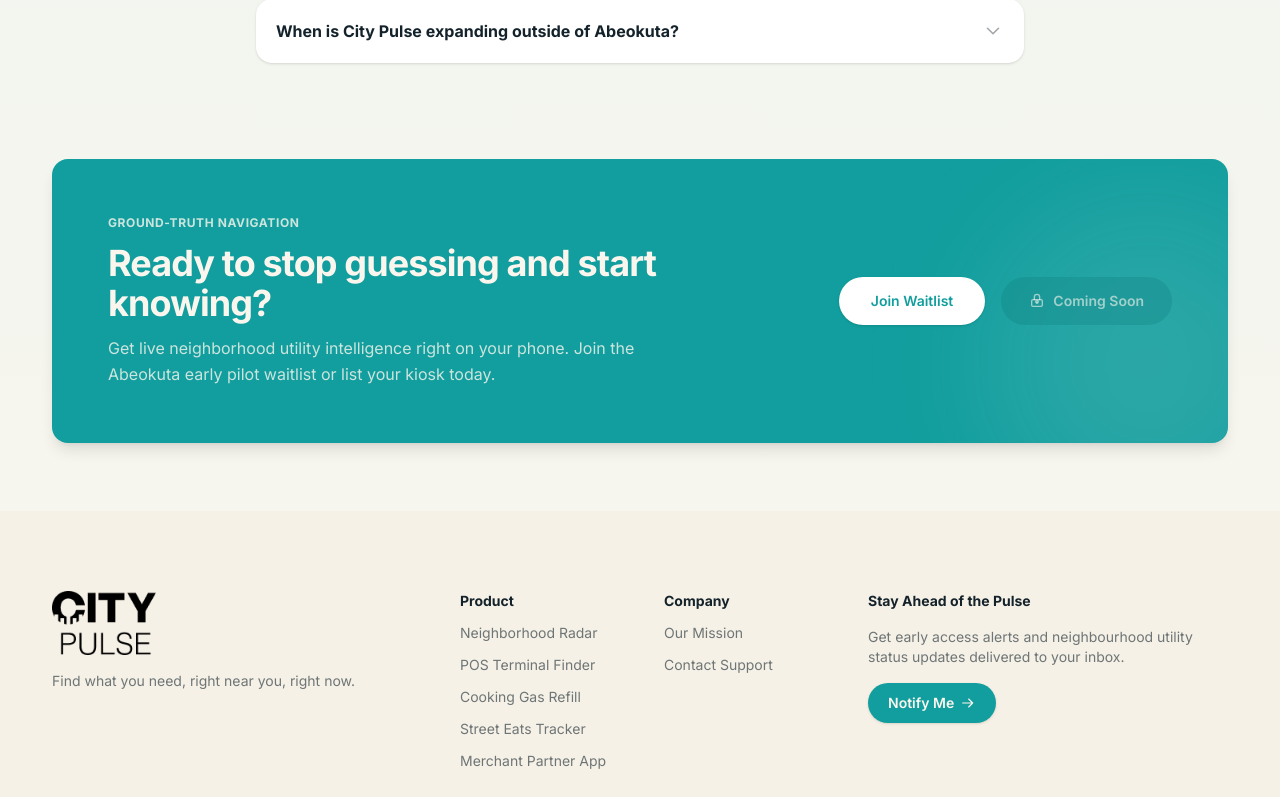
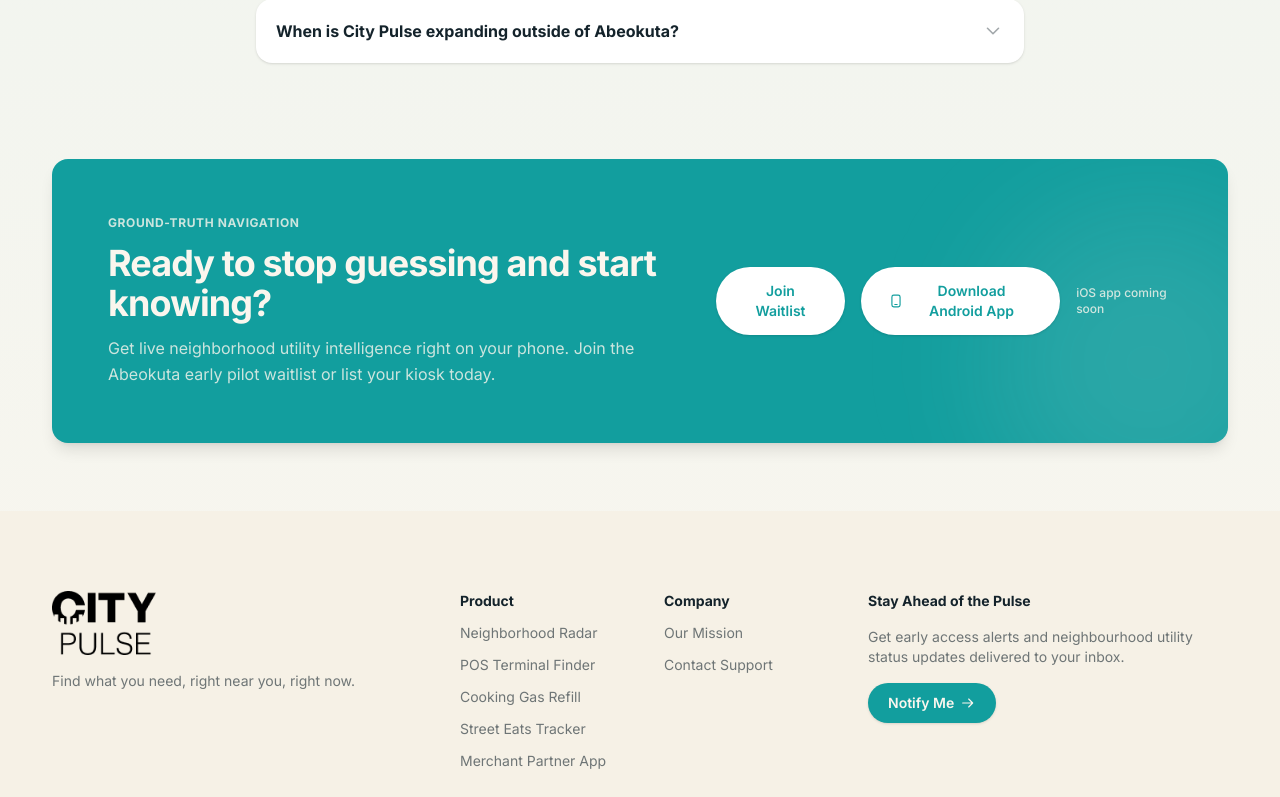
Before and after one commit to praisecracks/city-pulse, a React (Vite) app in the folder apps/web/: page /contact in a window 1280 px wide. Shown: the part 1749-2546 px from the top of the page. Built offline with nearby package versions, Linux system fonts and the light colour scheme; no server answers.

Commit message:
add Android app download and listing management

```diff
--- a/apps/web/src/Pages/AdminDashboard.jsx
+++ b/apps/web/src/Pages/AdminDashboard.jsx
@@ -15,7 +15,7 @@
   { label: "View Waitlist", href: "/admin-pulse/waitlist", icon: "assignment", color: "bg-[#E4F3F1] text-[#129E9E]" },
   { label: "Check Contacts", href: "/admin-pulse/contacts", icon: "chat", color: "bg-[#F5E3E0] text-[#B5453B]" },
   { label: "Manage Users", href: "/admin-pulse/users", icon: "groups", color: "bg-[#F0EADB] text-[#14232B]" },
-  { label: "Review Listings", href: "/admin-pulse/listings", icon: "fact_check", color: "bg-amber-50 text-amber-700" },
+  { label: "Manage Provider Listings", href: "/admin-pulse/listings", icon: "fact_check", color: "bg-amber-50 text-amber-700" },
   { label: "Analytics", href: "/admin-pulse/analytics", icon: "bar_chart", color: "bg-[#E4F3F1] text-[#0E7F7F]" },
 ];
 
--- a/apps/web/src/components/Contact/ContactCTABanner.jsx
+++ b/apps/web/src/components/Contact/ContactCTABanner.jsx
@@ -1,4 +1,6 @@
 import { Link } from "react-router-dom";
+
+const androidDownloadUrl = import.meta.env.VITE_ANDROID_APP_DOWNLOAD_URL;
 
 export default function ContactCTABanner() {
   return (
@@ -26,54 +28,48 @@
           >
             Join Waitlist
           </Link>
-          <button
-            type="button"
-            disabled
-            className="w-full cursor-not-allowed rounded-full bg-[#0E7F7F]/30 px-7 py-3.5 text-center text-sm font-semibold text-[#FAF6EE]/60 sm:w-auto"
+          {androidDownloadUrl ? (
+            <a
+              href={androidDownloadUrl}
+              target="_blank"
+              rel="noreferrer"
+              className="w-full rounded-full bg-white px-7 py-3.5 text-center text-sm font-semibold text-[#129E9E] shadow-sm transition-all hover:bg-[#FAF6EE] sm:w-auto"
             >
               <span className="flex items-center justify-center gap-2">
                 <svg
-                width="16"
-                height="16"
+                  width="18"
+                  height="18"
                   viewBox="0 0 24 24"
                   fill="none"
                   aria-hidden="true"
                 >
                   <rect
-                  x="4"
-                  y="10"
-                  width="16"
-                  height="10"
-                  rx="2"
+                    x="5"
+                    y="2"
+                    width="14"
+                    height="20"
+                    rx="3"
                     stroke="currentColor"
                     strokeWidth="2"
                   />
                   <path
-                  d="M8 10V6a4 4 0 0 1 8 0v4"
-                  stroke="currentColor"
-                  strokeWidth="2"
-                  strokeLinecap="round"
-                />
-                <circle
-                  cx="12"
-                  cy="13"
-                  r="2"
-                  stroke="currentColor"
-                  strokeWidth="2"
-                />
-                <line
-                  x1="12"
-                  y1="13"
-                  x2="12"
-                  y2="15"
+                    d="M10 18h4"
                     stroke="currentColor"
                     strokeWidth="2"
                     strokeLinecap="round"
                   />
                 </svg>
-              Coming Soon
+                Download Android App
               </span>
-          </button>
+            </a>
+          ) : (
+            <span className="w-full rounded-full bg-[#0E7F7F]/30 px-7 py-3.5 text-center text-sm font-semibold text-[#FAF6EE]/80 sm:w-auto">
+              Android download link coming soon
+            </span>
+          )}
+          <span className="text-xs font-medium text-[#FAF6EE]/80">
+            iOS app coming soon
+          </span>
         </div>
       </div>
     </section>
--- a/apps/web/src/components/admin/AdminSidebar.jsx
+++ b/apps/web/src/components/admin/AdminSidebar.jsx
@@ -1,6 +1,5 @@
 import { NavLink, useLocation } from "react-router-dom";
 import Logo from "../../assets/logo2.png";
-import { useAuth } from "../../contexts/AuthContext";
 import { Icon } from "../admin/ui";
 
 const NAV_SECTIONS = [
@@ -38,7 +37,7 @@
       },
       {
         to: "/admin-pulse/listings",
-        label: "Listing Review",
+        label: "Provider Listings",
         icon: "fact_check",
         badge: null,
       },
--- a/apps/web/src/components/admin/ui/Input.jsx
+++ b/apps/web/src/components/admin/ui/Input.jsx
@@ -38,7 +38,7 @@
           {...props}
         />
         {rightIcon && (
-          <div className="absolute right-3 top-1/2 -translate-y-1/2 text-[#14232B]/50 pointer-events-none">
+          <div className="absolute right-3 top-1/2 -translate-y-1/2 text-[#14232B]/50">
             {rightIcon}
           </div>
         )}
--- a/apps/web/src/components/shared/NavBar.jsx
+++ b/apps/web/src/components/shared/NavBar.jsx
@@ -1,6 +1,8 @@
 import { useState } from "react";
 import { NavLink } from "react-router-dom";
 import Logo from "../../assets/Logo.png";
+
+const androidDownloadUrl = import.meta.env.VITE_ANDROID_APP_DOWNLOAD_URL;
 
 const navLinks = [
   { to: "/", label: "Home", end: true },
@@ -55,6 +57,17 @@
         >
           Contact Us
         </NavLink>
+
+        {androidDownloadUrl && (
+          <a
+            href={androidDownloadUrl}
+            target="_blank"
+            rel="noreferrer"
+            className="hidden rounded-full bg-white px-4 py-2 text-sm font-semibold whitespace-nowrap text-[#129E9E] transition-colors hover:bg-[#FAF6EE] lg:block"
+          >
+            Get Android App
+          </a>
+        )}
 
         <button
           type="button"
@@ -119,6 +132,17 @@
             >
               Contact Us
             </NavLink>
+            {androidDownloadUrl && (
+              <a
+                href={androidDownloadUrl}
+                target="_blank"
+                rel="noreferrer"
+                onClick={() => setIsOpen(false)}
+                className="w-full rounded-full bg-white px-5 py-2.5 text-center font-semibold text-[#129E9E] transition-colors hover:bg-[#FAF6EE]"
+              >
+                Download Android App
+              </a>
+            )}
           </div>
         </div>
       )}
--- a/apps/web/src/utils/adminApi.js
+++ b/apps/web/src/utils/adminApi.js
@@ -14,11 +14,32 @@
 }
 
 async function request(path, { token, ...opts } = {}) {
-  const res = await fetch(`${API_BASE}${path}`, {
-    headers: authHeaders(token),
-    ...opts,
-  });
-  const data = await res.json();
+  let res;
+  try {
+    res = await fetch(`${API_BASE}${path}`, {
+      headers: authHeaders(token),
+      ...opts,
+    });
+  } catch {
+    throw new Error("Cannot reach the City Pulse API. Check that the backend is running and that VITE_API_PROXY_TARGET points to its port.");
+  }
+
+  if ([502, 503, 504].includes(res.status)) {
+    throw new Error(
+      API_BASE.startsWith("/")
+        ? "The local Vite proxy cannot reach the backend. Start it and confirm VITE_API_PROXY_TARGET matches its port."
+        : "The API host cannot reach its backend service. Check the deployed API service and try again.",
+    );
+  }
+
+  const body = await res.text();
+  let data;
+  try {
+    data = body ? JSON.parse(body) : {};
+  } catch {
+    throw new Error(`The API returned an unreadable response (${res.status}).`);
+  }
+
   if (!res.ok) {
     throw new Error(data.message || `Request failed: ${res.status}`);
   }
@@ -41,8 +62,8 @@
     request(`/admin-pulse/contacts?page=${page}&limit=${limit}`, { token }),
   users: (token, page = 1, limit = 50) =>
     request(`/admin-pulse/users?page=${page}&limit=${limit}`, { token }),
-  pendingListings: (token, page = 1, limit = 20) =>
-    request(`/admin-pulse/listings?page=${page}&limit=${limit}`, { token }),
+  listings: (token, page = 1, limit = 20, reviewStatus = "pending_review") =>
+    request(`/admin-pulse/listings?page=${page}&limit=${limit}&reviewStatus=${encodeURIComponent(reviewStatus)}`, { token }),
   reviewListing: (token, listingId, reviewStatus, note) =>
     request(`/admin-pulse/listings/${encodeURIComponent(listingId)}/review`, {
       token,
--- a/apps/web/vite.config.js
+++ b/apps/web/vite.config.js
@@ -1,18 +1,22 @@
 import react from "@vitejs/plugin-react";
-import { defineConfig } from "vite";
+import { defineConfig, loadEnv } from "vite";
 import tailwindcss from "@tailwindcss/vite";
 
 // https://vite.dev/config/
-export default defineConfig({
+export default defineConfig(({ mode }) => {
+  const env = loadEnv(mode, ".", "");
+
+  return {
     plugins: [react(), tailwindcss()],
     server: {
       port: 5173,
       proxy: {
         "/api/v1": {
-        target: "http://localhost:5002",
+          target: env.VITE_API_PROXY_TARGET || "http://localhost:5002",
           changeOrigin: true,
           rewrite: (path) => path,
         },
       },
     },
+  };
 });
```
Also changed, not shown: apps/web/src/Pages/AdminListings.jsx (+73 -11 lines), 2 other files (tests, documents, lock files or other folders). Lines whose indentation alone changed are shown as unchanged.
